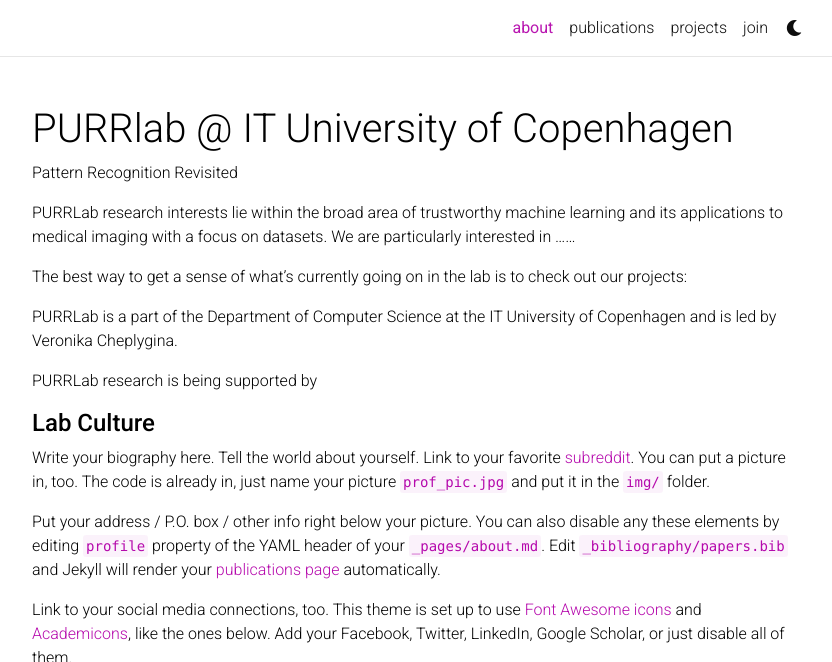
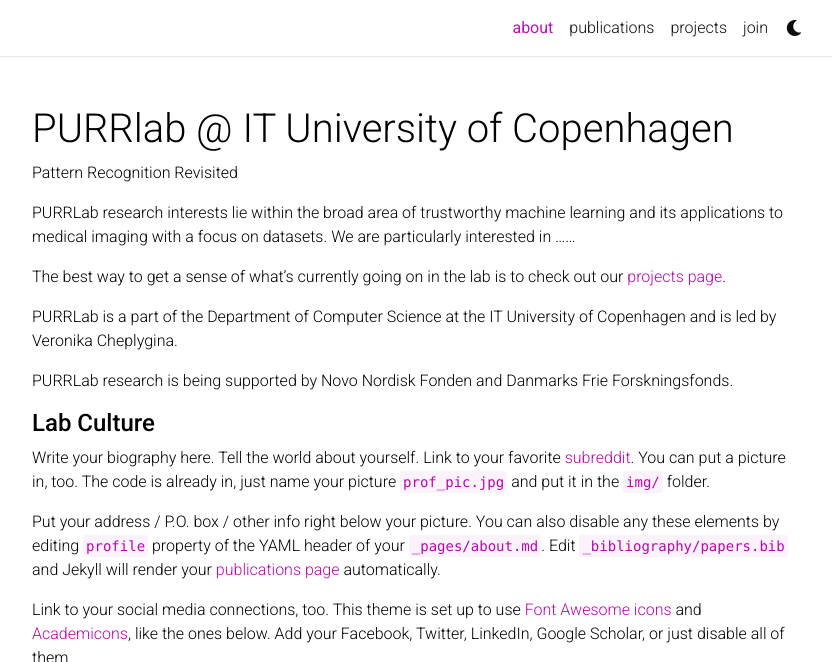
Before and after one commit to bethanychamberlain/testing, a Jekyll site: the page built from _pages/about.md, in a window 1280 px wide and 900 px high, cut to the strip 0-662 px from the top of the window. Shown: the whole strip, without its empty margins (223-1055 px from the left). Built offline with Jekyll 4.4.1, drawn with Linux system fonts in a browser that asks for light colours; emoji names are drawn with the system emoji font; comment, search, counter and statistics services are not loaded; a style sheet for code colours, icons or effects is not loaded.

Commit message:
Update about.md

```diff
--- a/_pages/about.md
+++ b/_pages/about.md
@@ -21,11 +21,11 @@
 
 PURRLab research interests lie within the broad area of trustworthy machine learning and its applications to medical imaging with a focus on datasets.  We are particularly interested in ……
 
-The best way to get a sense of what’s currently going on in the lab is to check out our projects:
+The best way to get a sense of what’s currently going on in the lab is to check out our [projects page](/purrlab22.github.io/projects/).
 
 PURRLab is a part of the Department of Computer Science at the IT University of Copenhagen and is led by Veronika Cheplygina.
 
-PURRLab research is being supported by
+PURRLab research is being supported by Novo Nordisk Fonden and Danmarks Frie Forskningsfonds.
 
 #### **Lab Culture**
 
```
